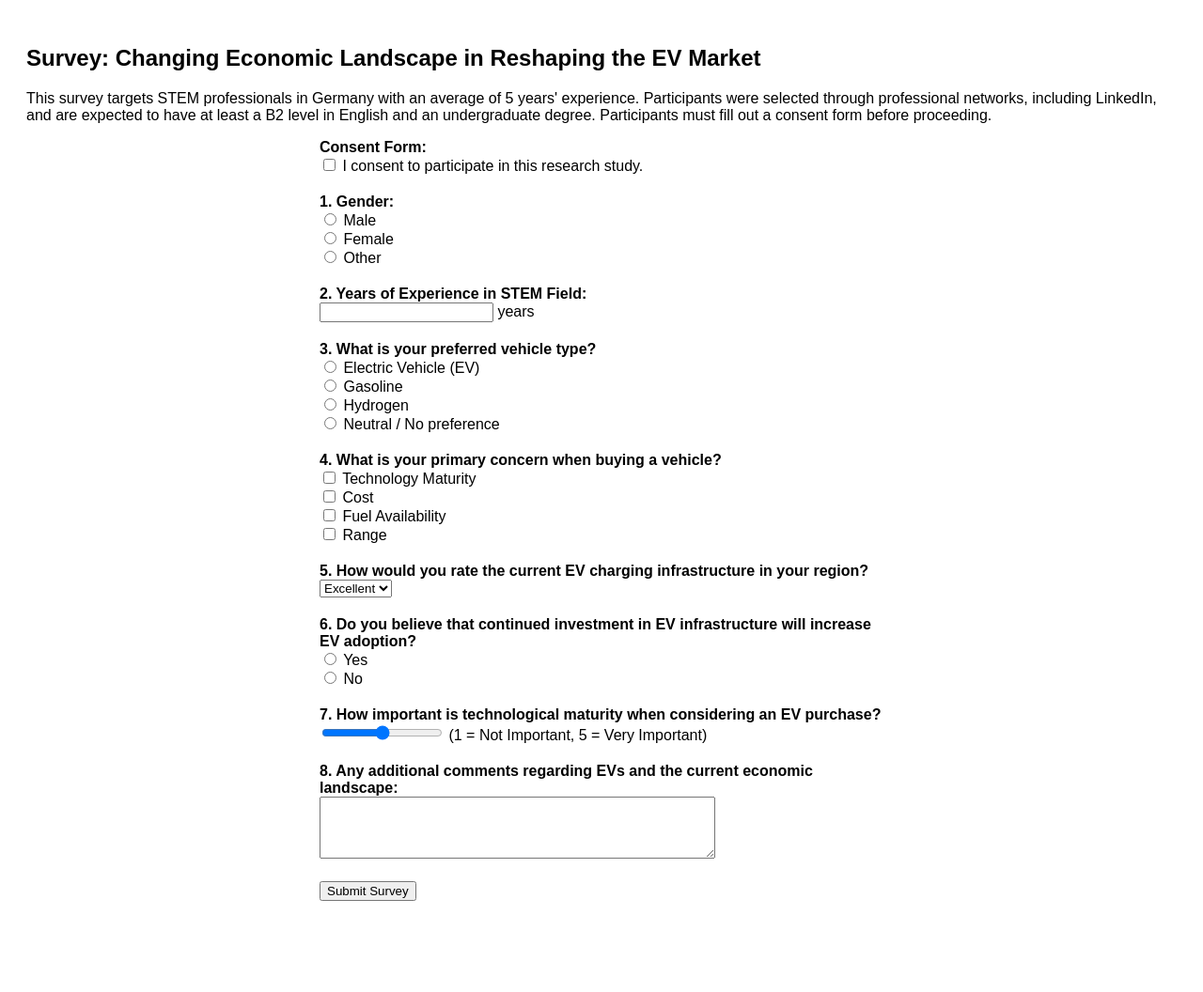
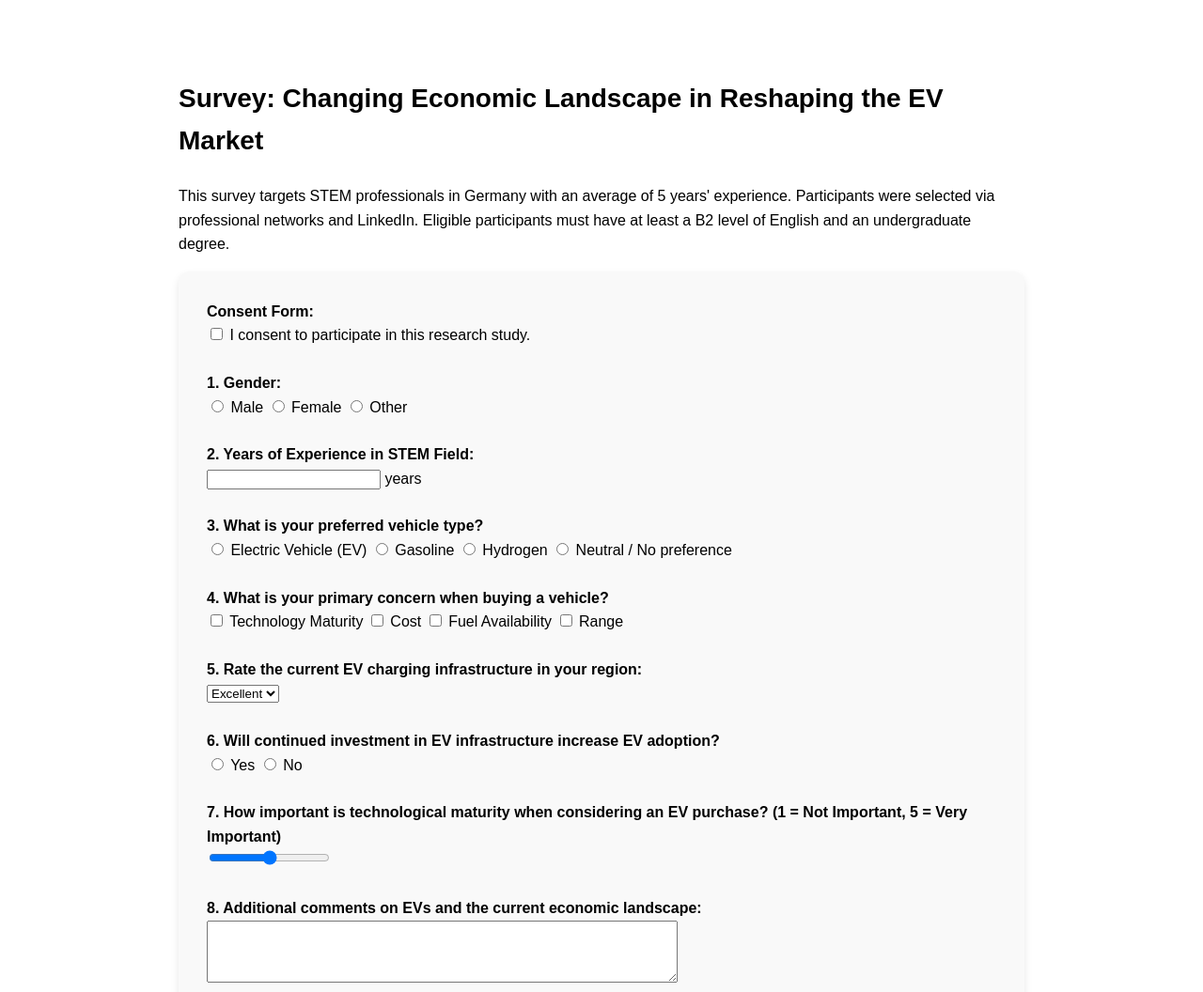
Before and after one commit to sheri462/Research-Managers, a plain HTML site: page index.html in a window 1280 px wide. Shown: the top 1056 px of the page at 94% size. Before the commit the page ends 987 px from the top, so only its background shows below. Drawn offline with Linux system fonts and the light colour scheme.

Commit message:
Update index.html

```diff
--- a/index.html
+++ b/index.html
@@ -3,60 +3,82 @@
 <head>
     <title>EV Market Preference Survey</title>
     <style>
-        body { font-family: Arial, sans-serif; padding: 20px; }
-        form { max-width: 600px; margin: auto; }
-        label { font-weight: bold; }
-        .section { margin-bottom: 20px; }
-        .question { margin-bottom: 10px; }
+        body {
+            font-family: Arial, sans-serif;
+            padding: 20px;
+            max-width: 900px;
+            margin: 40px auto;
+            line-height: 1.6;
+        }
+        h2 {
+            font-size: 28px;
+        }
+        form {
+            background-color: #f9f9f9;
+            padding: 30px;
+            border-radius: 12px;
+            box-shadow: 0 4px 8px rgba(0, 0, 0, 0.1);
+        }
+        label {
+            font-weight: bold;
+        }
+        .section {
+            margin-bottom: 25px;
+        }
+        input[type="submit"] {
+            background-color: #4CAF50;
+            color: white;
+            padding: 12px 20px;
+            border: none;
+            border-radius: 5px;
+            cursor: pointer;
+            font-size: 16px;
+        }
+        input[type="submit"]:hover {
+            background-color: #45A049;
+        }
     </style>
 </head>
 <body>
     <h2>Survey: Changing Economic Landscape in Reshaping the EV Market</h2>
-
-    <!-- Participant Information -->
-    <p>This survey targets STEM professionals in Germany with an average of 5 years' experience. Participants were selected through professional networks, including LinkedIn, and are expected to have at least a B2 level in English and an undergraduate degree. Participants must fill out a consent form before proceeding.</p>
+    <p>This survey targets STEM professionals in Germany with an average of 5 years' experience. Participants were selected via professional networks and LinkedIn. Eligible participants must have at least a B2 level of English and an undergraduate degree.</p>
 
     <form>
-        <!-- Consent Form -->
         <div class="section">
-            <label class="question">Consent Form:</label><br>
+            <label>Consent Form:</label><br>
             <input type="checkbox" name="consent" required> I consent to participate in this research study.<br>
         </div>
 
-        <!-- Participant Demographics -->
         <div class="section">
-            <label class="question">1. Gender:</label><br>
-            <input type="radio" name="gender" value="Male"> Male<br>
-            <input type="radio" name="gender" value="Female"> Female<br>
+            <label>1. Gender:</label><br>
+            <input type="radio" name="gender" value="Male"> Male
+            <input type="radio" name="gender" value="Female"> Female
             <input type="radio" name="gender" value="Other"> Other<br>
         </div>
 
         <div class="section">
-            <label class="question">2. Years of Experience in STEM Field:</label><br>
+            <label>2. Years of Experience in STEM Field:</label><br>
             <input type="number" name="experience" min="1" required> years<br>
         </div>
 
-        <!-- Preferences -->
         <div class="section">
-            <label class="question">3. What is your preferred vehicle type?</label><br>
-            <input type="radio" name="vehicle_type" value="EV"> Electric Vehicle (EV)<br>
-            <input type="radio" name="vehicle_type" value="Gasoline"> Gasoline<br>
-            <input type="radio" name="vehicle_type" value="Hydrogen"> Hydrogen<br>
+            <label>3. What is your preferred vehicle type?</label><br>
+            <input type="radio" name="vehicle_type" value="EV"> Electric Vehicle (EV)
+            <input type="radio" name="vehicle_type" value="Gasoline"> Gasoline
+            <input type="radio" name="vehicle_type" value="Hydrogen"> Hydrogen
             <input type="radio" name="vehicle_type" value="Neutral"> Neutral / No preference<br>
         </div>
 
-        <!-- Concerns -->
         <div class="section">
-            <label class="question">4. What is your primary concern when buying a vehicle?</label><br>
-            <input type="checkbox" name="concern" value="Technology Maturity"> Technology Maturity<br>
-            <input type="checkbox" name="concern" value="Cost"> Cost<br>
-            <input type="checkbox" name="concern" value="Fuel Availability"> Fuel Availability<br>
+            <label>4. What is your primary concern when buying a vehicle?</label><br>
+            <input type="checkbox" name="concern" value="Technology Maturity"> Technology Maturity
+            <input type="checkbox" name="concern" value="Cost"> Cost
+            <input type="checkbox" name="concern" value="Fuel Availability"> Fuel Availability
             <input type="checkbox" name="concern" value="Range"> Range<br>
         </div>
 
-        <!-- Charging Infrastructure Opinion -->
         <div class="section">
-            <label class="question">5. How would you rate the current EV charging infrastructure in your region?</label><br>
+            <label>5. Rate the current EV charging infrastructure in your region:</label><br>
             <select name="charging_infrastructure">
                 <option value="Excellent">Excellent</option>
                 <option value="Good">Good</option>
@@ -65,23 +87,20 @@
             </select>
         </div>
 
-        <!-- Investment Confidence -->
         <div class="section">
-            <label class="question">6. Do you believe that continued investment in EV infrastructure will increase EV adoption?</label><br>
-            <input type="radio" name="investment_confidence" value="Yes"> Yes<br>
+            <label>6. Will continued investment in EV infrastructure increase EV adoption?</label><br>
+            <input type="radio" name="investment_confidence" value="Yes"> Yes
             <input type="radio" name="investment_confidence" value="No"> No<br>
         </div>
 
-        <!-- Consumer Behavior -->
         <div class="section">
-            <label class="question">7. How important is technological maturity when considering an EV purchase?</label><br>
-            <input type="range" name="tech_maturity_importance" min="1" max="5"> (1 = Not Important, 5 = Very Important)
+            <label>7. How important is technological maturity when considering an EV purchase? (1 = Not Important, 5 = Very Important)</label><br>
+            <input type="range" name="tech_maturity_importance" min="1" max="5">
         </div>
 
-        <!-- Additional Comments -->
         <div class="section">
-            <label class="question">8. Any additional comments regarding EVs and the current economic landscape:</label><br>
-            <textarea name="comments" rows="4" cols="50"></textarea>
+            <label>8. Additional comments on EVs and the current economic landscape:</label><br>
+            <textarea name="comments" rows="4" cols="60"></textarea>
         </div>
 
         <input type="submit" value="Submit Survey">
```
